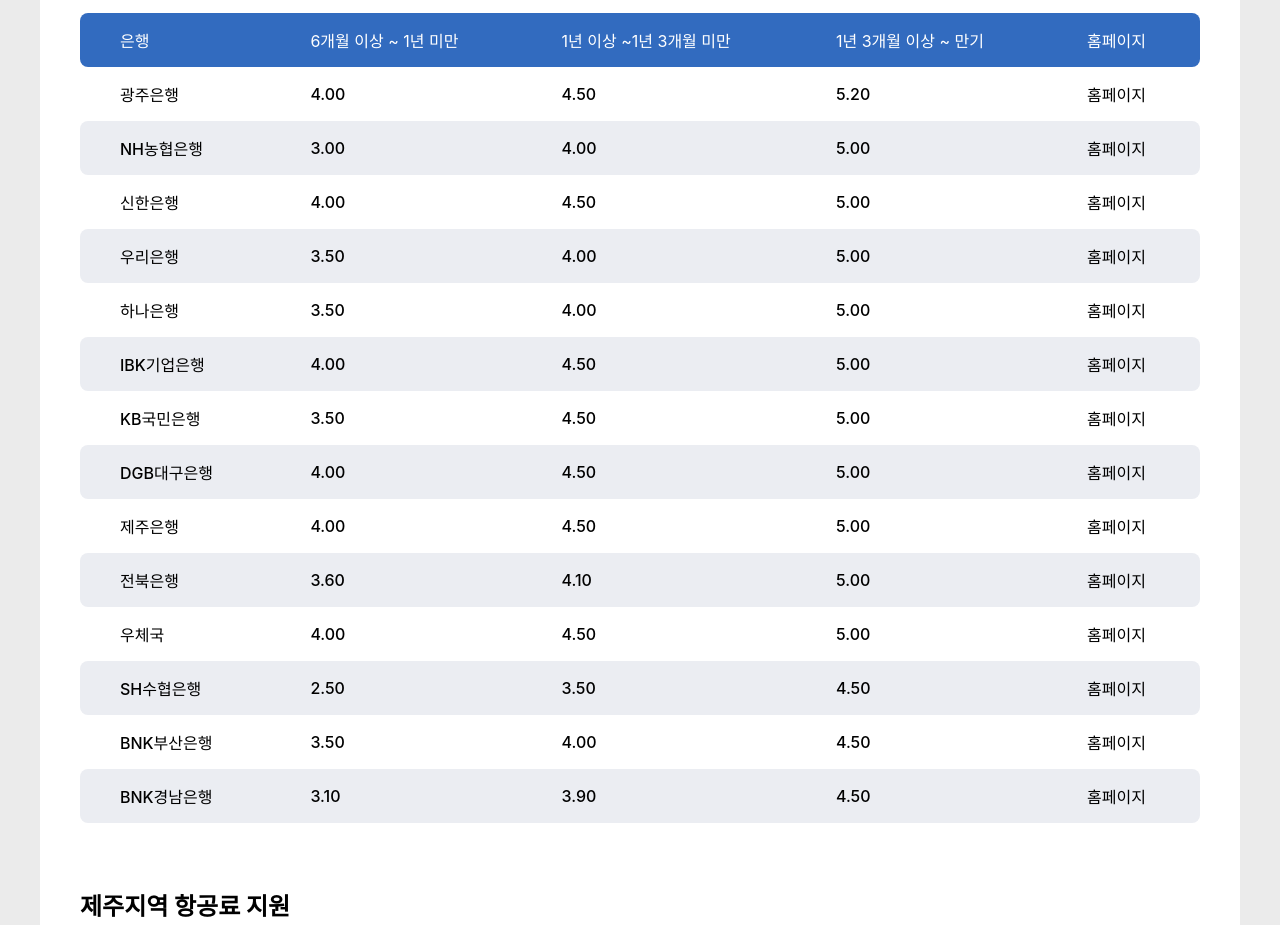
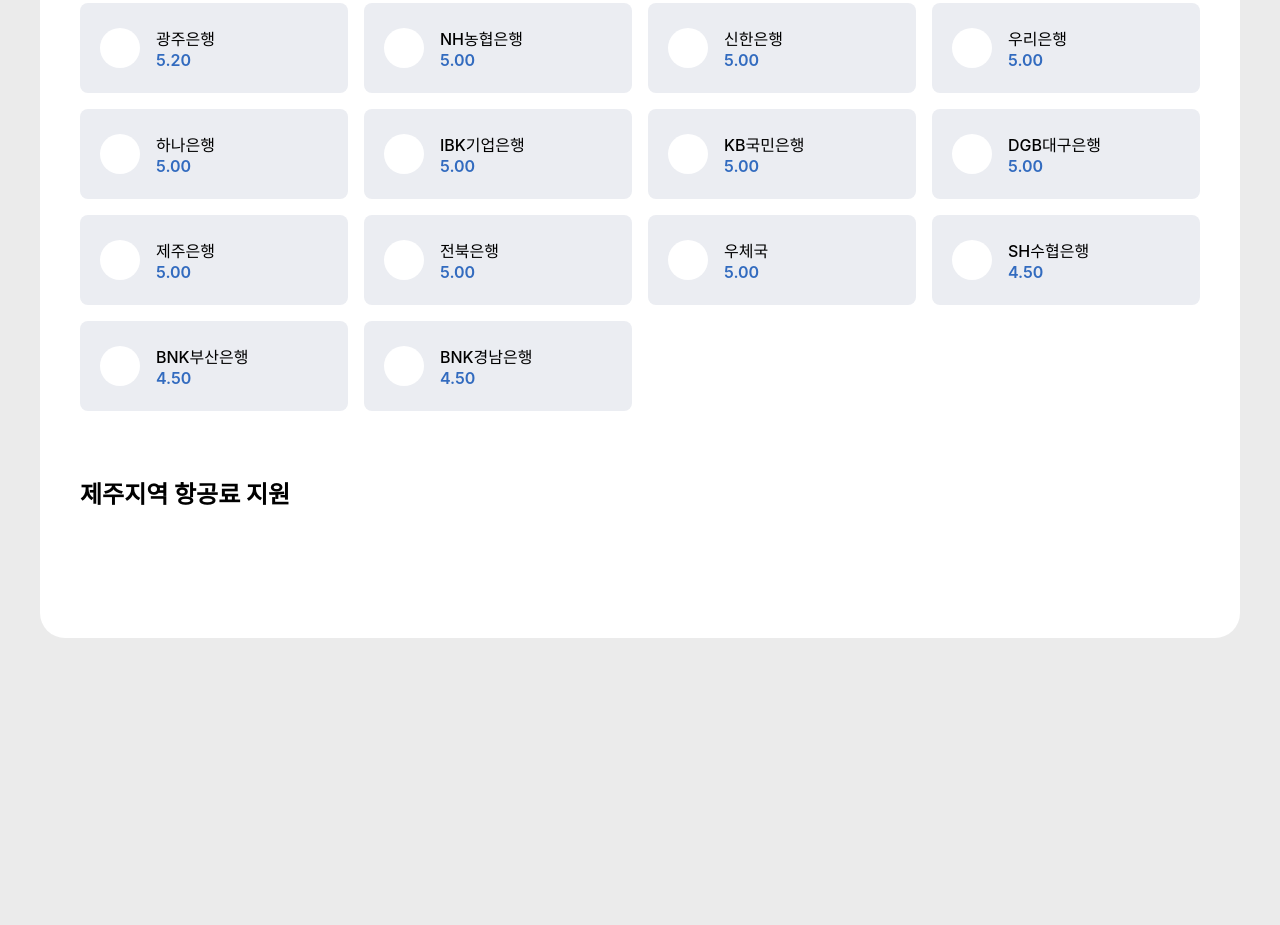
Before and after one commit to k1a11220/goonin, a Gatsby site: page / in a window 1280 px wide. Shown: the part 597-1522 px from the top of the page. After the commit the page ends 1235 px from the top, so only its background shows below. Built offline with nearby package versions, Linux system fonts and the light colour scheme; Gatsby itself is replaced by a stand-in of ours.

Commit message:
Implement fundcard list

```diff
--- /dev/null
+++ b/src/components/fundCard.js
@@ -0,0 +1,40 @@
+import React from "react";
+import styled from "styled-components";
+import { FundList } from "../constants/fundList";
+import SmCard from "./smCard";
+
+const Container = styled.div``;
+const Wrapper = styled.div`
+  display: flex;
+  flex-wrap: wrap;
+  gap: 16px;
+`;
+
+const BankCard = styled(SmCard)`
+  &:nth-of-type(4n) {
+    & div {
+      margin-right: 0;
+    }
+  }
+`;
+
+const FundCard = () => {
+  return (
+    <Container>
+      <Wrapper>
+        {FundList.map((data) => {
+          return (
+            <BankCard
+              title={data.bank}
+              detail={data.month_3}
+              icon={data.link}
+              link={data.link}
+            />
+          );
+        })}
+      </Wrapper>
+    </Container>
+  );
+};
+
+export default FundCard;
--- a/src/components/fundTable.js
+++ b/src/components/fundTable.js
@@ -1,11 +1,13 @@
 import React from "react";
 import styled from "styled-components";
+import { FundList } from "../constants/fundList";
 
 const Container = styled.section`
   margin-top: 32px;
 `;
 
 const FundTable = () => {
+  console.log(FundList);
   return (
     <Container>
       <table>
@@ -19,104 +21,19 @@
           </tr>
         </thead>
         <tbody>
-          <tr>
-            <td>광주은행</td>
-            <td>4.00</td>
-            <td>4.50</td>
-            <td>5.20</td>
-            <td>홈페이지</td>
-          </tr>
-          <tr>
-            <td>NH농협은행</td>
-            <td>3.00</td>
-            <td>4.00</td>
-            <td>5.00</td>
-            <td>홈페이지</td>
-          </tr>
-          <tr>
-            <td>신한은행</td>
-            <td>4.00</td>
-            <td>4.50</td>
-            <td>5.00</td>
-            <td>홈페이지</td>
-          </tr>
-          <tr>
-            <td>우리은행</td>
-            <td>3.50</td>
-            <td>4.00</td>
-            <td>5.00</td>
-            <td>홈페이지</td>
-          </tr>
-          <tr>
-            <td>하나은행</td>
-            <td>3.50</td>
-            <td>4.00</td>
-            <td>5.00</td>
-            <td>홈페이지</td>
-          </tr>
-          <tr>
-            <td>IBK기업은행</td>
-            <td>4.00</td>
-            <td>4.50</td>
-            <td>5.00</td>
-            <td>홈페이지</td>
-          </tr>
-          <tr>
-            <td>KB국민은행</td>
-            <td>3.50</td>
-            <td>4.50</td>
-            <td>5.00</td>
-            <td>홈페이지</td>
-          </tr>
-          <tr>
-            <td>DGB대구은행</td>
-            <td>4.00</td>
-            <td>4.50</td>
-            <td>5.00</td>
-            <td>홈페이지</td>
-          </tr>
-          <tr>
-            <td>제주은행</td>
-            <td>4.00</td>
-            <td>4.50</td>
-            <td>5.00</td>
-            <td>홈페이지</td>
-          </tr>
-          <tr>
-            <td>전북은행</td>
-            <td>3.60</td>
-            <td>4.10</td>
-            <td>5.00</td>
-            <td>홈페이지</td>
-          </tr>
-          <tr>
-            <td>우체국</td>
-            <td>4.00</td>
-            <td>4.50</td>
-            <td>5.00</td>
-            <td>홈페이지</td>
-          </tr>
-          <tr>
-            <td>SH수협은행</td>
-            <td>2.50</td>
-            <td>3.50</td>
-            <td>4.50</td>
-            <td>홈페이지</td>
-          </tr>
-          <tr>
-            <td>BNK부산은행</td>
-            <td>3.50</td>
-            <td>4.00</td>
-            <td>4.50</td>
-            <td>홈페이지</td>
-          </tr>
-          <tr>
-            <td>BNK경남은행</td>
-            <td>3.10</td>
-            <td>3.90</td>
-            <td>4.50</td>
-            <td>홈페이지</td>
-          </tr>
+          {FundList.map((data) => {
+            return (
+              <tr>
+                <td>{data.bank}</td>
+                <td>{data.month_1}</td>
+                <td>{data.month_2}</td>
+                <td>{data.month_3}</td>
+                <td>
+                  <a href={data.link}>홈페이지</a>
+                </td>
+              </tr>
+            );
+          })}
         </tbody>
       </table>
     </Container>
--- a/src/components/navigation.js
+++ b/src/components/navigation.js
@@ -7,9 +7,8 @@
   border-radius: 25px;
   background-color: var(--white);
   margin: 0 auto;
-  height: 80px;
+  height: 72px;
   margin-top: 24px;
-  border: 1px solid #cacaca;
 
   & > div {
     height: 100%;
--- /dev/null
+++ b/src/components/smCard.js
@@ -0,0 +1,60 @@
+import React from "react";
+import styled from "styled-components";
+
+const Link = styled.a`
+  text-decoration: none;
+
+  &:nth-of-type(4n) {
+    margin: 0;
+  }
+`;
+
+const Container = styled.div`
+  width: 268px;
+  height: 90px;
+  background-color: #ebedf2;
+  border-radius: 8px;
+  display: flex;
+  align-items: center;
+
+  &:nth-of-type(4n) {
+    margin-right: 0;
+  }
+`;
+
+const TextWrapper = styled.div`
+  margin-left: 16px;
+
+  & h4 {
+    font-weight: 500;
+  }
+
+  & p {
+    font-weight: 600;
+    color: #326bbf;
+  }
+`;
+
+const Icon = styled.div`
+  width: 40px;
+  height: 40px;
+  border-radius: 20px;
+  background-color: var(--white);
+  margin-left: 20px;
+`;
+
+const SmCard = ({ title, detail, icon, link }) => {
+  return (
+    <Link href={link} target="_blank" rel="noopener">
+      <Container>
+        <Icon icon={icon} />
+        <TextWrapper>
+          <h4>{title}</h4>
+          <p>{detail}</p>
+        </TextWrapper>
+      </Container>
+    </Link>
+  );
+};
+
+export default SmCard;
--- /dev/null
+++ b/src/constants/fundList.js
@@ -0,0 +1,100 @@
+export const FundList = [
+  {
+    bank: "광주은행",
+    month_1: "4.00",
+    month_2: "4.50",
+    month_3: "5.20",
+    link: "",
+  },
+  {
+    bank: "NH농협은행",
+    month_1: "3.00",
+    month_2: "4.00",
+    month_3: "5.00",
+    link: "",
+  },
+  {
+    bank: "신한은행",
+    month_1: "4.00",
+    month_2: "4.50",
+    month_3: "5.00",
+    link: "",
+  },
+  {
+    bank: "우리은행",
+    month_1: "3.50",
+    month_2: "4.00",
+    month_3: "5.00",
+    link: "",
+  },
+  {
+    bank: "하나은행",
+    month_1: "3.50",
+    month_2: "4.00",
+    month_3: "5.00",
+    link: "",
+  },
+  {
+    bank: "IBK기업은행",
+    month_1: "4.00",
+    month_2: "4.50",
+    month_3: "5.00",
+    link: "",
+  },
+  {
+    bank: "KB국민은행",
+    month_1: "3.50",
+    month_2: "4.50",
+    month_3: "5.00",
+    link: "",
+  },
+  {
+    bank: "DGB대구은행",
+    month_1: "4.00",
+    month_2: "4.05",
+    month_3: "5.00",
+    link: "",
+  },
+  {
+    bank: "제주은행",
+    month_1: "4.00",
+    month_2: "4.50",
+    month_3: "5.00",
+    link: "",
+  },
+  {
+    bank: "전북은행",
+    month_1: "3.60",
+    month_2: "4.10",
+    month_3: "5.00",
+    link: "",
+  },
+  {
+    bank: "우체국",
+    month_1: "4.00",
+    month_2: "4.50",
+    month_3: "5.00",
+    link: "",
+  },
+  {
+    bank: "SH수협은행",
+    month_1: "2.50",
+    month_2: "3.50",
+    month_3: "4.50",
+    link: "",
+  },
+  {
+    bank: "BNK부산은행",
+    month_1: "3.50",
+    month_2: "4.00",
+    month_3: "4.50",
+    link: "",
+  },
+  {
+    bank: "BNK경남은행",
+    month_1: "3.10",
+    month_2: "3.90",
+    month_3: "4.50",
+    link: "",
+  },
+];
--- a/src/pages/index.js
+++ b/src/pages/index.js
@@ -3,6 +3,7 @@
 import styled from "styled-components";
 import LgCard from "../components/lgCard";
 import FundTable from "../components/fundTable";
+import FundCard from "../components/fundCard";
 
 const Container = styled.main`
   width: var(--width);
@@ -16,13 +17,16 @@
   padding: 64px 40px;
 `;
 
-const NaraCardWrapper = styled.section`
+const ContentsWrapper = styled.section`
   margin-bottom: 64px;
+
+  & h2 {
+    margin-bottom: 32px;
+  }
 `;
 
 const NaraCard = styled.div`
   display: flex;
-  margin-top: 32px;
 `;
 
 const IndexPage = () => {
@@ -30,7 +34,7 @@
     <Layout>
       <Container>
         <Wrapper>
-          <NaraCardWrapper>
+          <ContentsWrapper>
             <h2>나라사랑카드</h2>
             <NaraCard>
               <LgCard
@@ -60,14 +64,15 @@
                 discount_4="최대 2천원"
               />
             </NaraCard>
-          </NaraCardWrapper>
-          <NaraCardWrapper>
+          </ContentsWrapper>
+          <ContentsWrapper>
             <h2>장병내일준비적금</h2>
-            <FundTable />
-          </NaraCardWrapper>
-          <NaraCardWrapper>
+            {/* <FundTable /> */}
+            <FundCard />
+          </ContentsWrapper>
+          <ContentsWrapper>
             <h2>제주지역 항공료 지원</h2>
-          </NaraCardWrapper>
+          </ContentsWrapper>
         </Wrapper>
       </Container>
     </Layout>
```
